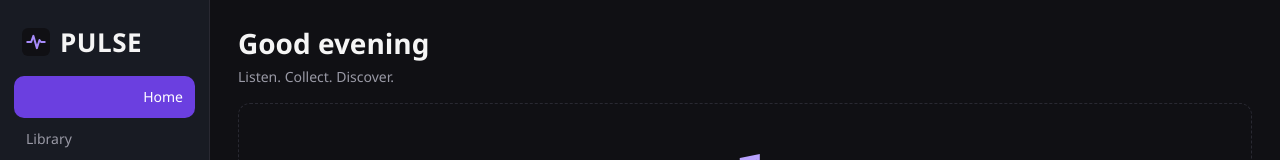
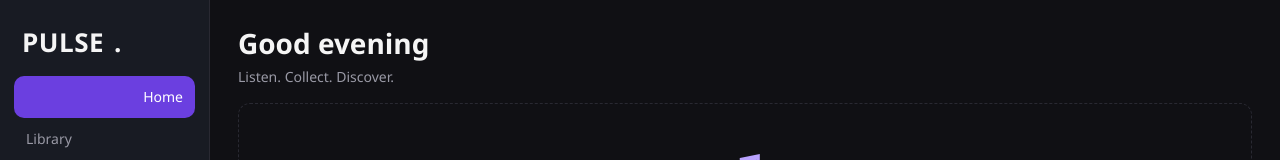
Before and after one commit to theparsifal21/pulse, a plain HTML site: page index.html in a window 1280 px wide. Shown: the top 160 px of the page. Drawn offline with Linux system fonts and the light colour scheme.

Commit message:
Use text-only PULSE wordmark with purple dot

```diff
--- a/index.html
+++ b/index.html
@@ -1,5 +1,5 @@
 <!doctype html><html lang="en"><head><meta charset="utf-8"><meta name="viewport" content="width=device-width,initial-scale=1,viewport-fit=cover"><title>PULSE</title><meta name="theme-color" content="#101014"><link rel="icon" href="logo.svg"><link rel="manifest" href="manifest.json"><link rel="apple-touch-icon" href="icon-192.png"><link rel="stylesheet" href="style.css"></head><body>
-<div id="app"><aside id="side"><div class="logo"><img src="logo.svg" width="28" height="28" alt="">PULSE</div><nav id="nav"></nav><div class="plh"><span>Playlists</span><button id="newpl" data-a="newpl" aria-label="Create playlist">＋</button></div><nav id="pls"></nav></aside><main id="main" tabindex="-1"></main></div>
+<div id="app"><aside id="side"><div class="logo">PULSE<span class="brand-dot">.</span></div><nav id="nav"></nav><div class="plh"><span>Playlists</span><button id="newpl" data-a="newpl" aria-label="Create playlist">＋</button></div><nav id="pls"></nav></aside><main id="main" tabindex="-1"></main></div>
 <footer id="player"><div class="np"><div class="cov" id="cv">♪</div><div class="m"><b id="tt">Nothing playing</b><span id="ta">Import music to start</span></div><button id="lk" aria-label="Like">♥</button></div>
 <div class="ctl"><div class="btns"><button id="sh" aria-label="Shuffle">⇄</button><button id="pv" aria-label="Previous">⏮</button><button id="pp" class="big" aria-label="Play/Pause">▶</button><button id="nx" aria-label="Next">⏭</button><button id="rp" aria-label="Repeat">↻</button></div><div class="seek"><span id="cu">0:00</span><input id="sk" type="range" min="0" max="1000" value="0" aria-label="Seek"><span id="du">0:00</span></div></div>
 <div class="vol"><button id="mu" aria-label="Mute">🔊</button><input id="vl" type="range" min="0" max="1" step="0.01" value="0.8" aria-label="Volume"></div></footer>
```
